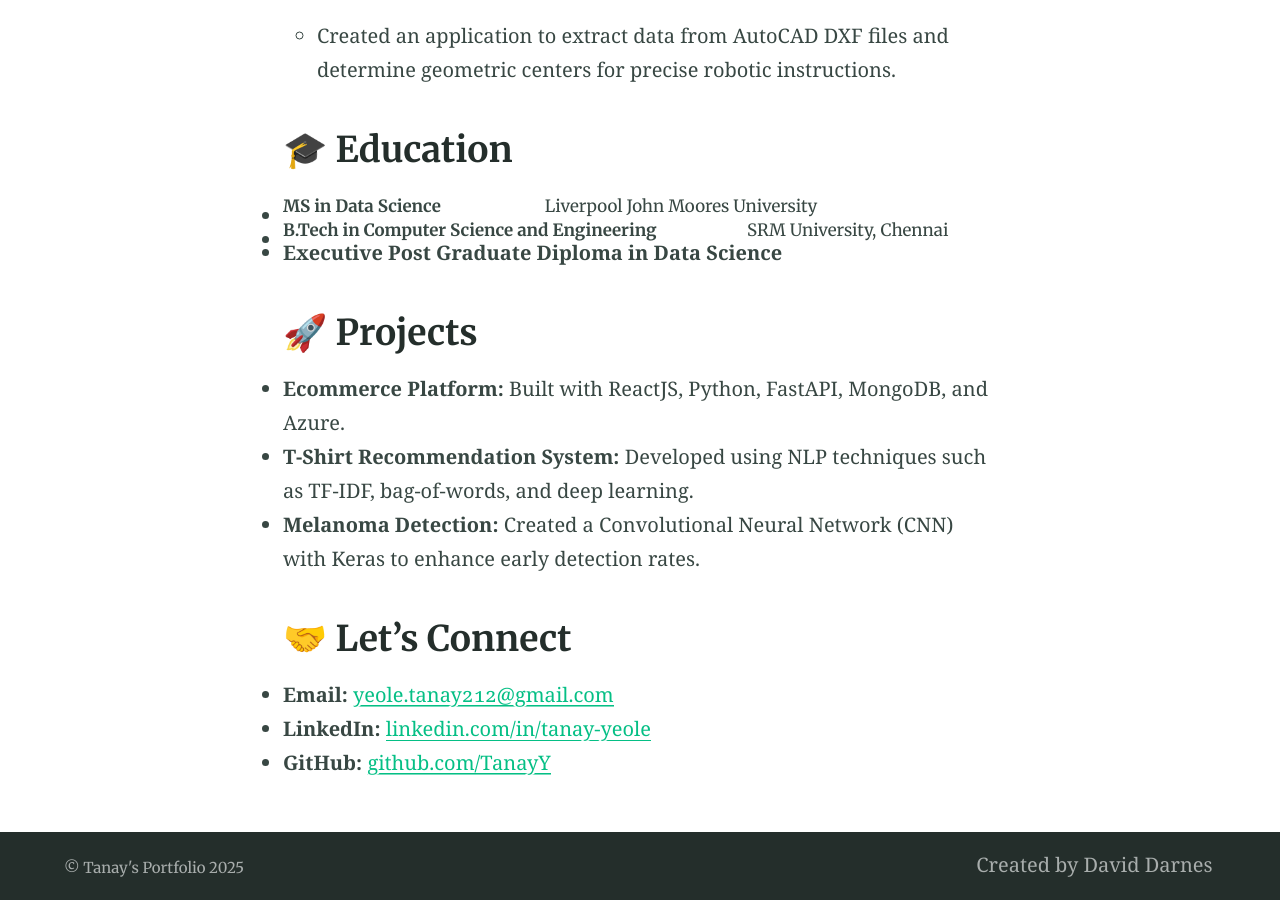
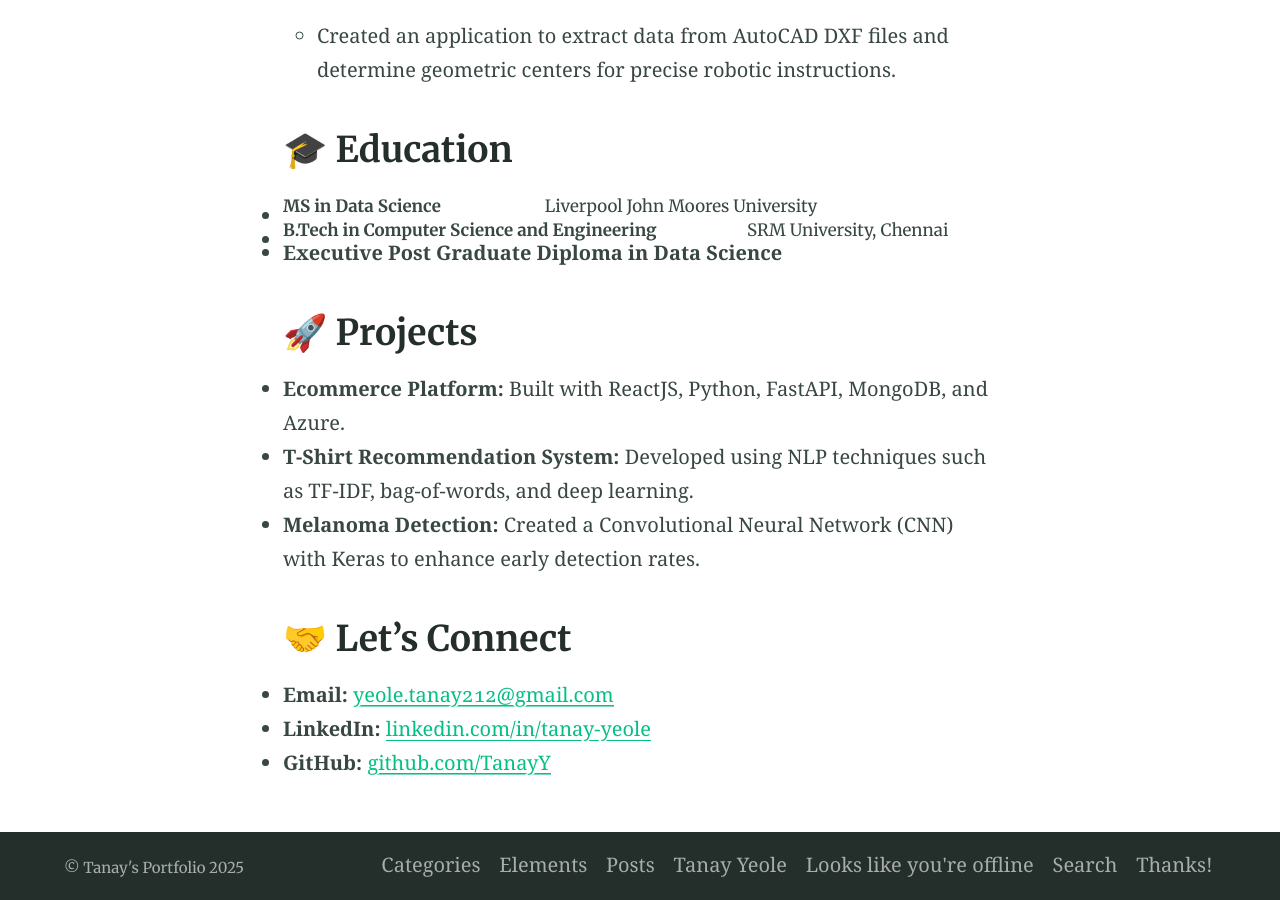
Before and after one commit to TanayY/TanayY.github.io, a Jekyll site: the page built from index.md, in a window 1280 px wide and 900 px high, scrolled down 1766 px. Built offline with Jekyll 4.4.1, drawn with Linux system fonts in a browser that asks for light colours; some of the changed lines change nothing that is shown.

Commit message:
Update _config.yml

```diff
--- a/_config.yml
+++ b/_config.yml
@@ -135,8 +135,8 @@ navigation_header:
   url: https://github.com/daviddarnes/alembic
 
 navigation_footer:
-- title: Created by David Darnes
-  url: https://darn.es
+#- title: Created by David Darnes
+ # url: https://darn.es
 
 social_links: # Appears in sidebar. Set the urls then uncomment and comment out as desired
   Twitter: https://twitter.com/TanayYeole
```
